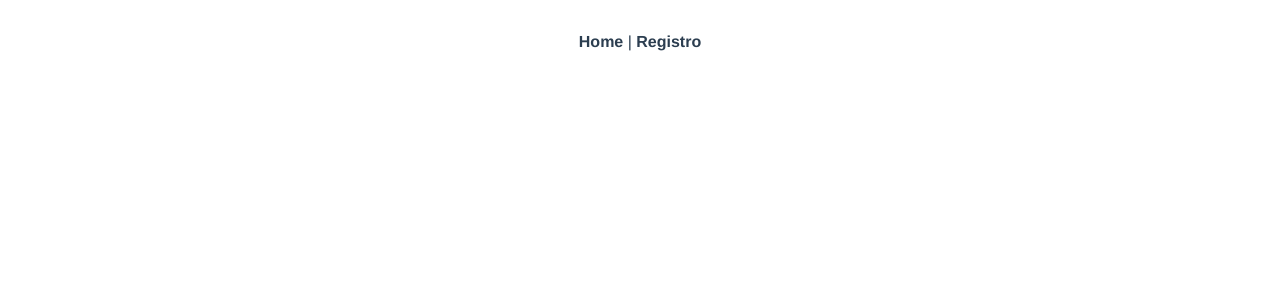
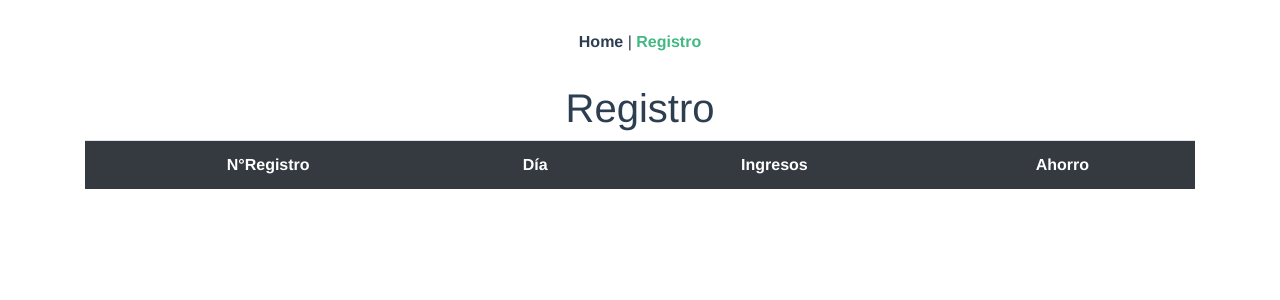
Before and after one commit to 911harm/control-ingresos, a Vue app: page /registro in a window 1280 px wide. Shown: the top 300 px of the page. Built offline with nearby package versions, Linux system fonts and the light colour scheme.

Commit message:
vamos a peges

```diff
--- a/src/App.vue
+++ b/src/App.vue
@@ -2,7 +2,7 @@
   <div id="app">
      <div id="nav">
       <router-link to="/">Home</router-link> |
-      <router-link to="/about">Registro</router-link>
+      <router-link to="/registro">Registro</router-link>
     </div>
     <router-view/>
   </div>
--- a/src/components/body.vue
+++ b/src/components/bodymain.vue
@@ -78,7 +78,7 @@
         <a href="#" @click=registrar class="btn btn-success mb-3 btn-block text-white">Registrar</a>
         </div>
         <!--Temporal para ver registro-->
-        <div>
+        <!-- <div>
             <table class="table table-striped text-white">
                                 <th scope="column">N°Registro</th>
                                     <th scope="column">Día</th>
@@ -94,14 +94,14 @@
                                     </tr>
                                 </tbody>
                             </table>
-        </div>
+        </div> -->
 
 
     </div>
 </template>
 <script>
 export default {
-    name:"body",
+    name:"bodymain",
     data:function (){
 
         return{
@@ -130,18 +130,18 @@ export default {
 
         }
     },
-    mounted(){
-        if (localStorage.getItem('registro')) {
-            try {
-        this.registro = JSON.parse(localStorage.getItem('registro'));
-        console.log(this.registro);
+    // mounted(){
+    //     if (localStorage.getItem('registro')) {
+    //         try {
+    //     this.registro = JSON.parse(localStorage.getItem('registro'));
+    //     console.log(this.registro);
 
 
-      } catch(e) {
-        localStorage.removeItem('ingreso-dia');
-      }
-        }
-    },
+    //   } catch(e) {
+    //     localStorage.removeItem('ingreso-dia');
+    //   }
+    //     }
+    // },
     methods:{
         registrar:function(){
             if(this.other.positivo && this.day){
--- a/src/router/index.ts
+++ b/src/router/index.ts
@@ -11,12 +11,12 @@ Vue.use(VueRouter)
     component: Home
   },
   {
-    path: '/about',
-    name: 'About',
+    path: '/registro',
+    name: 'Registro',
     // route level code-splitting
     // this generates a separate chunk (about.[hash].js) for this route
     // which is lazy-loaded when the route is visited.
-    component: () => import(/* webpackChunkName: "about" */ '../views/About.vue')
+    component: () => import(/* webpackChunkName: "about" */ '../views/registry.vue')
   }
 ]
 
--- a/src/views/About.vue
+++ /dev/null
@@ -1,5 +0,0 @@
-<template>
-  <div class="about">
-    <h1>This is an about page</h1>
-  </div>
-</template>
--- a/src/views/Home.vue
+++ b/src/views/Home.vue
@@ -2,7 +2,7 @@
   <div class="home">
     <Nav/>
     <Header/>
-    <Body/>
+    <bodymain/>
     <Footer/>
   </div>
 </template>
@@ -11,7 +11,7 @@
 // @ is an alias to /src
 import Header from '@/components/header.vue'
 import Nav from '@/components/nav.vue'
-import Body from '@/components/body.vue'
+import Bodymain from '@/components/bodymain.vue'
 import Footer from '@/components/footer.vue'
 
 export default {
@@ -19,7 +19,7 @@ export default {
   components: {
     Header,
     Nav,
-    Body,
+    Bodymain,
     Footer
   }
 }
--- /dev/null
+++ b/src/views/registry.vue
@@ -0,0 +1,53 @@
+<template>
+  <div class="Registro mx-auto container ">
+    <h1>Registro</h1>
+       <!--Temporal para ver registro sin Vuex-->
+        <div>
+            <table class="table table-striped text-white bg-dark">
+                                <th scope="column">N°Registro</th>
+                                    <th scope="column">Día</th>
+                                    <th scope="column">Ingresos</th>
+                                    <th scope="column">Ahorro</th>
+                                <tbody v-for="(i,index) in registro" :key=index>
+
+                                    <tr>
+                                    <th scope="row">{{index+1}}</th>
+                                    <td>{{i.day}}</td>
+                                    <td>{{i.ingresoT}}</td>
+                                    <td>{{i.ahorro}}</td>
+                                    </tr>
+                                </tbody>
+                            </table>
+        </div>
+  </div>
+  <!-- para el proximo cambio haremos lo mismo pero con la implementacion en Vuex -->
+</template>
+<script>
+export default {
+  name:'Registro',
+  data:function(){
+   return{registro:[],
+   }
+
+  },
+ mounted(){
+        if (localStorage.getItem('registro')) {
+            try {
+        this.registro = JSON.parse(localStorage.getItem('registro'));
+        // console.log(this.registro);
+
+
+      } catch(e) {
+        localStorage.removeItem('ingreso-dia');
+      }
+        }
+    }
+}
+</script>
+<style scoped>
+/* .Registro{
+  max-width: 800px;
+  margin: 0 auto;
+
+} */
+</style>
```
Also changed, not shown: 30 other files (tests, documents, lock files or other folders).
